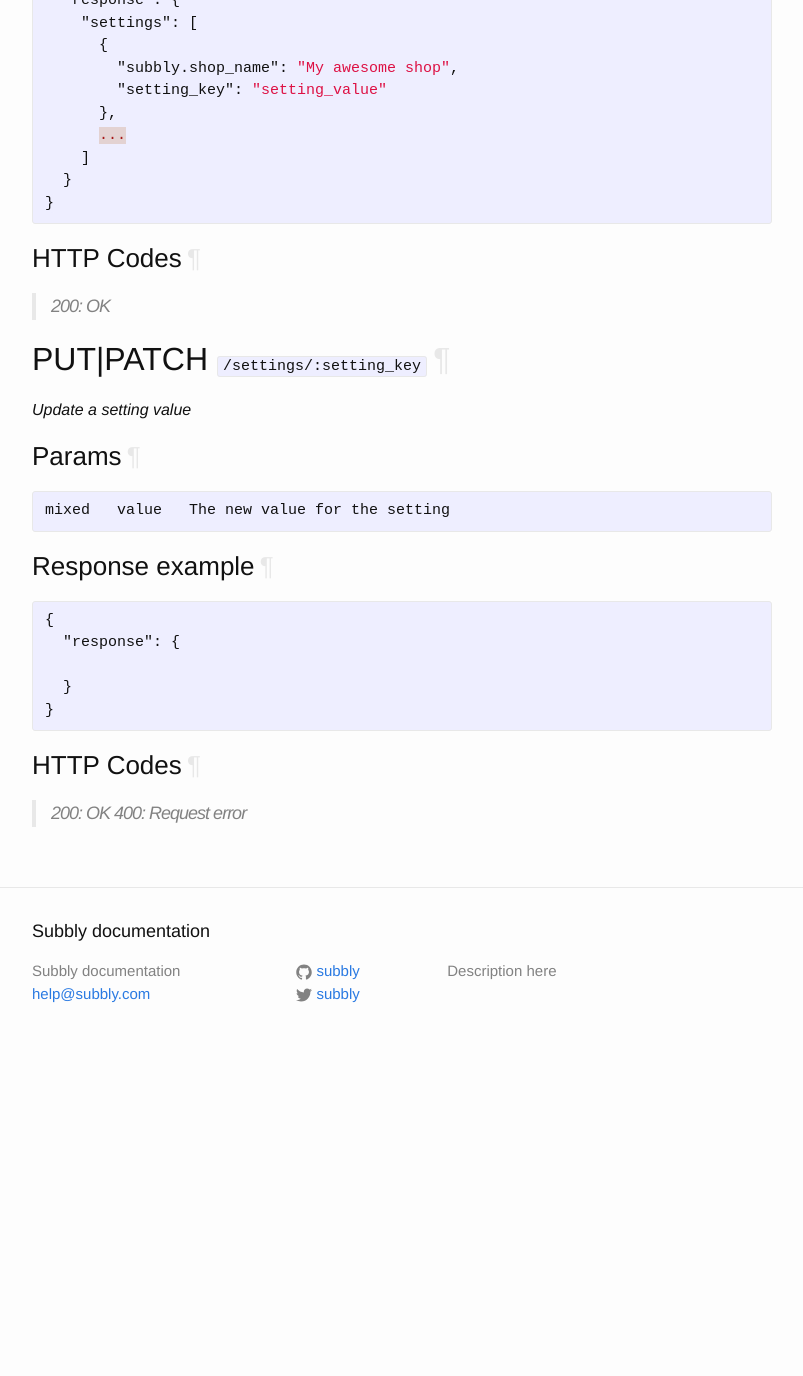
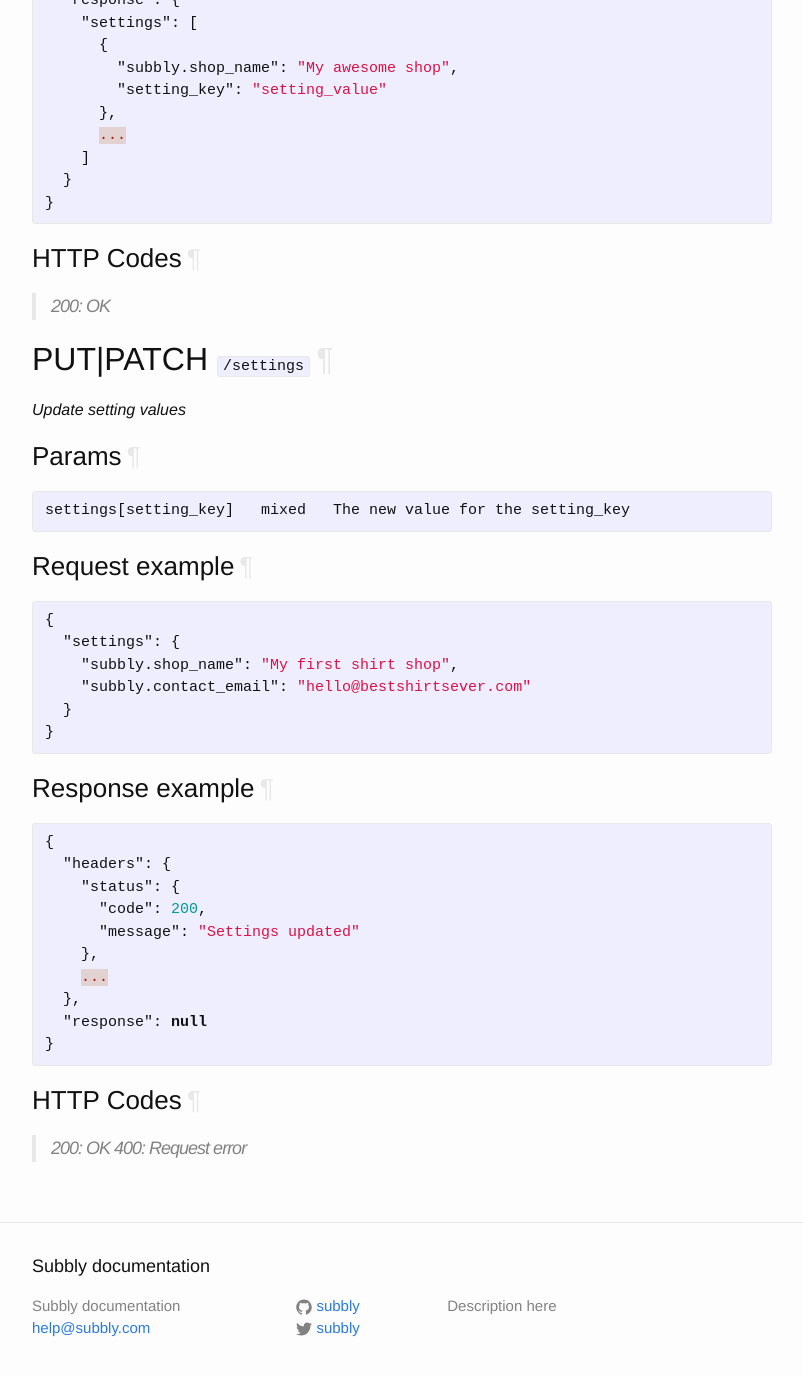
Before and after one commit to subbly/documentation, a Jekyll site: the page built from rest-api/v1/services/settings.md, in a window 1280 px wide and 1400 px high, scrolled down 639 px. Shown: the top 1376 px of the window, without its empty margins (238-1041 px from the left). Built offline with Jekyll 4.4.1, drawn with Linux system fonts in a browser that asks for light colours; nearby versions of some CDN libraries; before the commit the page ends 1704 px from its top, so only the background shows below that; some of the changed text lies outside the part shown.

Commit message:
Update REST Api for settings

```diff
--- a/rest-api/v1/services/settings.md
+++ b/rest-api/v1/services/settings.md
@@ -45,23 +45,39 @@
 
 
 
-## PUT|PATCH `/settings/:setting_key`
+## PUT|PATCH `/settings`
 
-_Update a setting value_
+_Update setting values_
 
 ### Params
 
 {% highlight text %}
-mixed   value   The new value for the setting
+settings[setting_key]   mixed   The new value for the setting_key
+{% endhighlight %}
+
+### Request example
+
+{% highlight json %}
+{
+  "settings": {
+    "subbly.shop_name": "My first shirt shop",
+    "subbly.contact_email": "hello@bestshirtsever.com"
+  }
+}
 {% endhighlight %}
 
 ### Response example
 
 {% highlight json %}
 {
-  "response": {
-
-  }
+  "headers": {
+    "status": {
+      "code": 200,
+      "message": "Settings updated"
+    },
+    ...
+  },
+  "response": null
 }
 {% endhighlight %}
 
```
Also changed, not shown: other parts of rest-api/v1/services/settings.md (+1 -1 lines).
